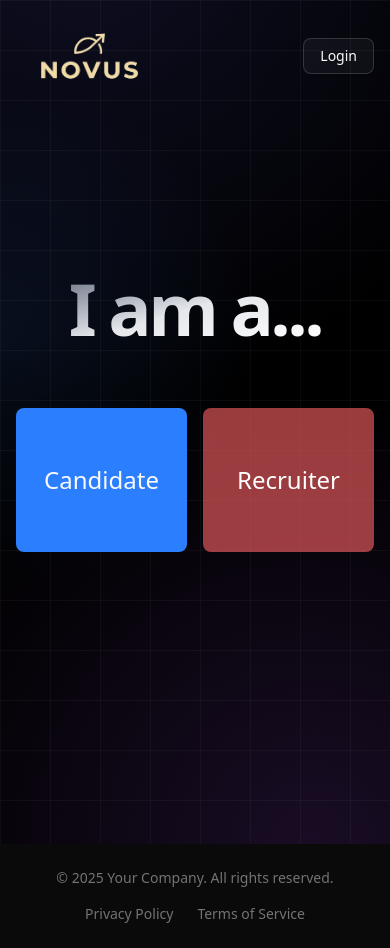
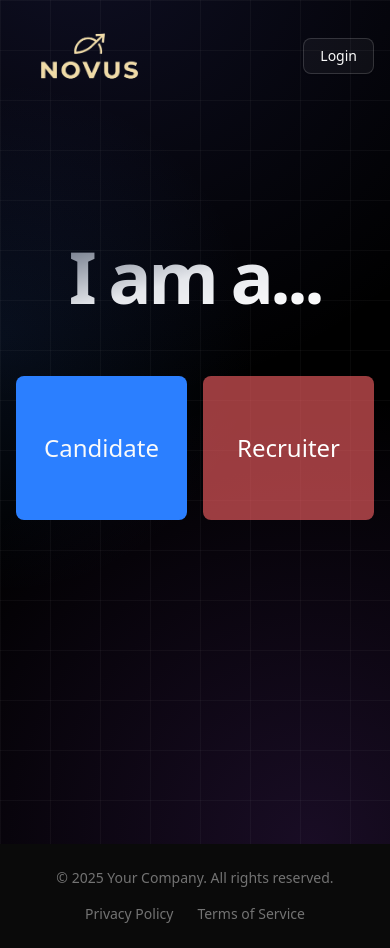
Before and after one commit to Swapnanil44/Job-Portal, a React (Vite) app: page /onboarding in a window 390 px wide. Built offline with nearby package versions, Linux system fonts and the light colour scheme; no server answers.

Commit message:
fix mobile issue

```diff
--- a/src/pages/onboarding.tsx
+++ b/src/pages/onboarding.tsx
@@ -5,6 +5,7 @@ import { useNavigate } from "react-router";
 import { BarLoader } from "react-spinners";
 
 function Onboarding() {
+
   const { isLoaded, user } = useUser();
   const navigate = useNavigate()
 
@@ -27,7 +28,7 @@ function Onboarding() {
     return <BarLoader className="mb-4" width={"100%"} color="#36d7b7" />;
   }
   return (
-    <div className="flex flex-col items-center justify-center mt-40">
+    <div className="flex flex-col items-center justify-center mt-32 z-10 relative">
       <h2 className="gradient-title font-extrabold text-7xl sm:text-8xl tracking-tighter">
         I am a...
       </h2>
```
